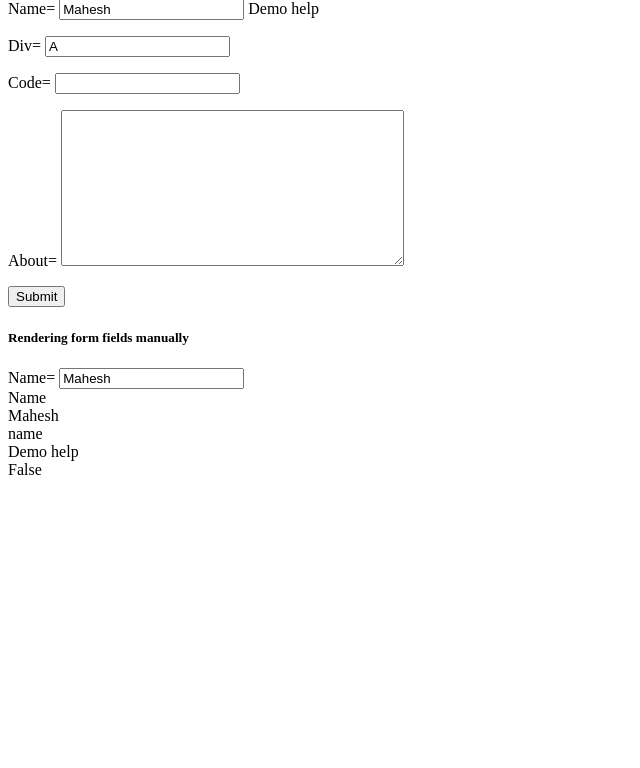
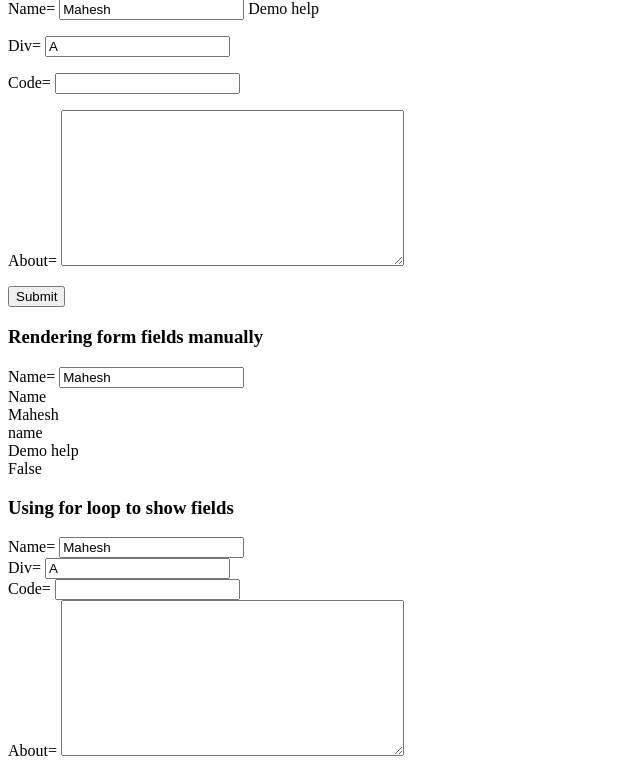
Before and after one commit to ursmaheshj/DjangoFramework, a Django app: page /home/ in a window 1280 px wide. Shown: the part 60-828 px from the top of the page, without its empty margins (0-640 px from the left). Before the commit the page ends 535 px from the top, so only its background shows below. Run offline with Django 5.2, Linux system fonts and the light colour scheme.

Commit message:
showing fields using for loop

```diff
--- a/d4_forms/app1/forms.py
+++ b/d4_forms/app1/forms.py
@@ -5,3 +5,4 @@ class StudentForm(forms.Form):
     div = forms.CharField()
     code = forms.IntegerField()
     about = forms.CharField(widget=forms.Textarea)
+    key = forms.CharField(widget=forms.HiddenInput())
--- a/d4_forms/templates/app1/home.html
+++ b/d4_forms/templates/app1/home.html
@@ -17,7 +17,7 @@
         <button type="submit">Submit</button>
     </form>
 
-    <h5>Rendering form fields manually</h5>
+    <h3>Rendering form fields manually</h3>
 
     <form action="">
         <div>
@@ -33,6 +33,20 @@
         </div>
     </form>
 
+    <h3>Using for loop to show fields</h3>
+    <form action="">
+        {% comment %} {% for field in studentform %}
+            {{field.label_tag}}
+            {{field}}
+            <br>
+        {% endfor %} {% endcomment %}
+        {% for field in studentform.visible_fields %} {% comment %} To show only visible fields  {% endcomment %}
+            {{field.label_tag}}
+            {{field}}
+            <br>
+        {% endfor %}
+    </form>
+
 
 </body>
 </html>
```
